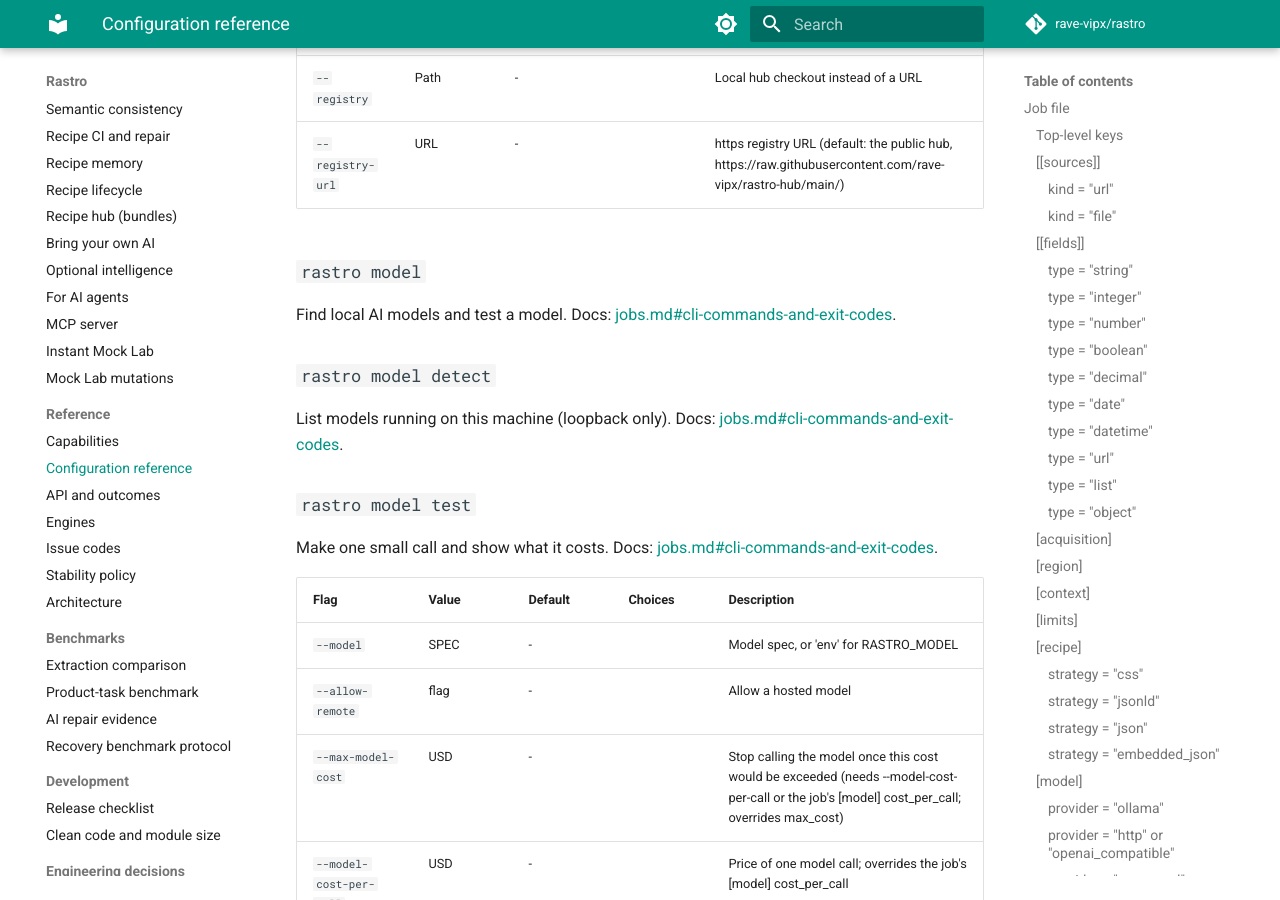
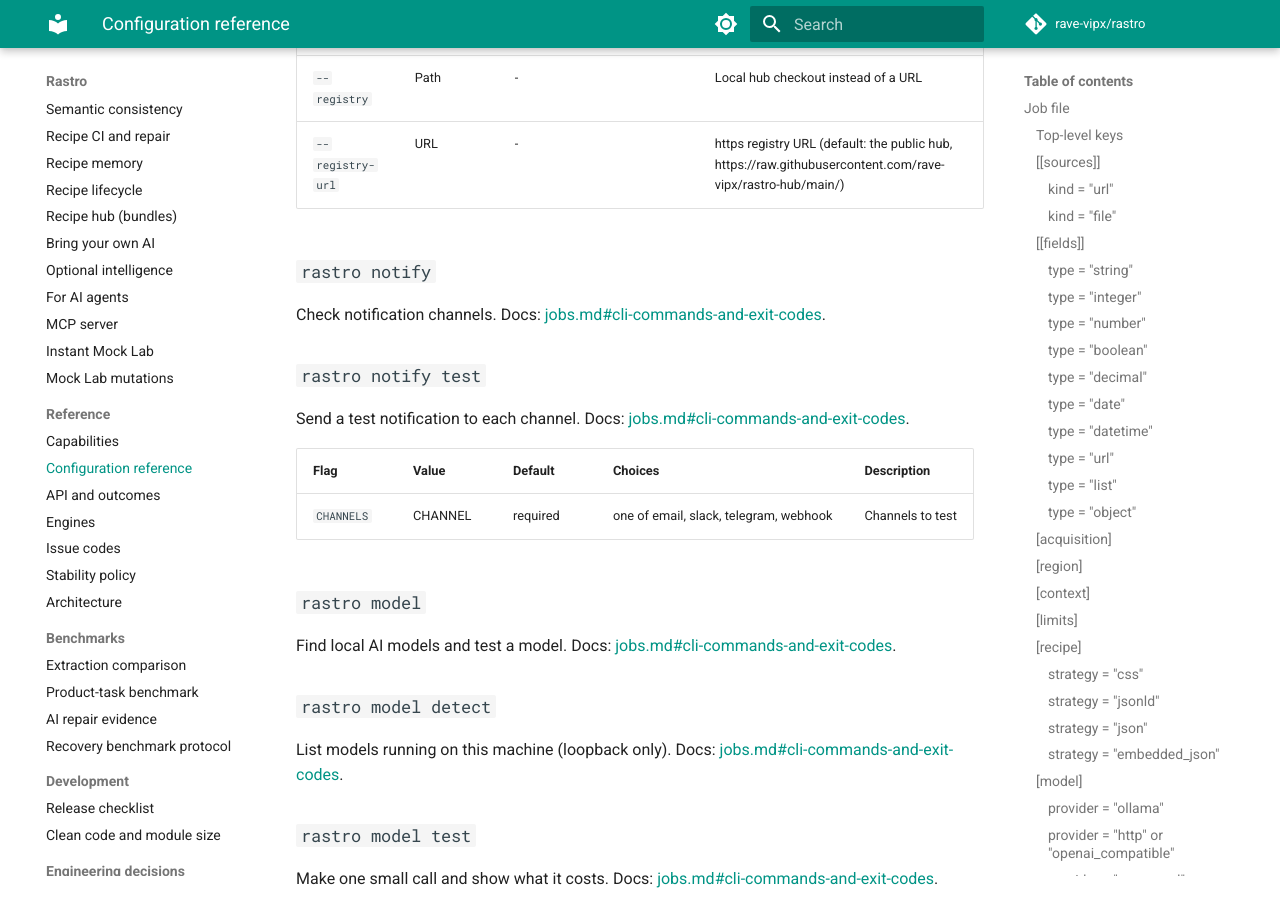
Before and after one commit to rave-vipx/rastro, an MkDocs documentation site: the page built from docs/configuration.md, in a window 1280 px wide and 900 px high, scrolled down 49609 px. Built offline with MkDocs 1.6.1 and Material for MkDocs 9.7.7, drawn with Linux system fonts in a browser that asks for light colours; comment, search, counter and statistics services are not loaded.

Commit message:
feat(cli): add rastro notify test and list notification channels as a capability

```diff
--- a/docs/configuration.md
+++ b/docs/configuration.md
@@ -1023,6 +1023,18 @@ Install a hub package as a candidate. Docs: [jobs.md#cli-commands-and-exit-codes
 | `--registry` | Path | - |  | Local hub checkout instead of a URL |
 | `--registry-url` | URL | - |  | https registry URL (default: the public hub, https://raw.githubusercontent.com/rave-vipx/rastro-hub/main/) |
 
+### `rastro notify`
+
+Check notification channels. Docs: [jobs.md#cli-commands-and-exit-codes](jobs.md#cli-commands-and-exit-codes).
+
+### `rastro notify test`
+
+Send a test notification to each channel. Docs: [jobs.md#cli-commands-and-exit-codes](jobs.md#cli-commands-and-exit-codes).
+
+| Flag | Value | Default | Choices | Description |
+| --- | --- | --- | --- | --- |
+| `CHANNELS` | CHANNEL | required | one of email, slack, telegram, webhook | Channels to test |
+
 ### `rastro model`
 
 Find local AI models and test a model. Docs: [jobs.md#cli-commands-and-exit-codes](jobs.md#cli-commands-and-exit-codes).
--- a/llms.txt
+++ b/llms.txt
@@ -31,7 +31,7 @@ Key facts for agents:
 - [Keep records up to date in SQLite or PostgreSQL](https://rave-vipx.github.io/rastro/dataset/#load-inspect-and-export-a-job): `[dataset] path = "data.sqlite"`, `identity = ["field"]`; `backend = "postgres"` with `dsn_env`. Loads track new, changed, unchanged and missing records
 - [Export a dataset as JSON, JSONL, CSV, XLSX or an HTML table, or list what changed](https://rave-vipx.github.io/rastro/scheduling/): `rastro dataset export data.sqlite --format json|jsonl|csv|xlsx|html`; `rastro dataset changes data.sqlite --against older.sqlite`
 - [Run sources on a schedule](https://rave-vipx.github.io/rastro/operations/#scheduler): `[schedule] every = "6h"` (or `every = "1d"`, `at = "08:00"`) plus `rastro job watch job.toml` (or `--once` from cron); `rastro job schedule "every day at 8:00"` reads words
-- [Alert when a run fails, drifts or goes stale](https://rave-vipx.github.io/rastro/operations/#failure-hook): `--on-failure CMD` or `RASTRO_ON_FAILURE` on `job load`/`run`/`watch`; `rastro health` exits 4 when someone must act
+- [Alert when a run fails, drifts or goes stale](https://rave-vipx.github.io/rastro/operations/#failure-hook): `--notify email|slack|telegram|webhook` or `RASTRO_NOTIFY`, or `--on-failure CMD`, on `job load`/`run`/`watch`; `rastro notify test CHANNEL` checks a channel; `rastro health` exits 4 when someone must act
 - [Detect when a site's structure changes](https://rave-vipx.github.io/rastro/drift/#open-drift): `rastro job load --drift` measures drift per source; acknowledge with `ack-drift`
 - [Remember, version and inspect recipes](https://rave-vipx.github.io/rastro/memory/): `recipe_memory` in a job or `memory=` in `scrape`; versions have states and history
 - [Repair a broken recipe and promote it safely](https://rave-vipx.github.io/rastro/repair/): `rastro recipe repair` proposes gated candidates; `promote` needs a reason; `apply` writes the serving recipe into the job
```
Also changed, not shown: docs/capabilities.md (+3 -3 lines), 3 other files.
